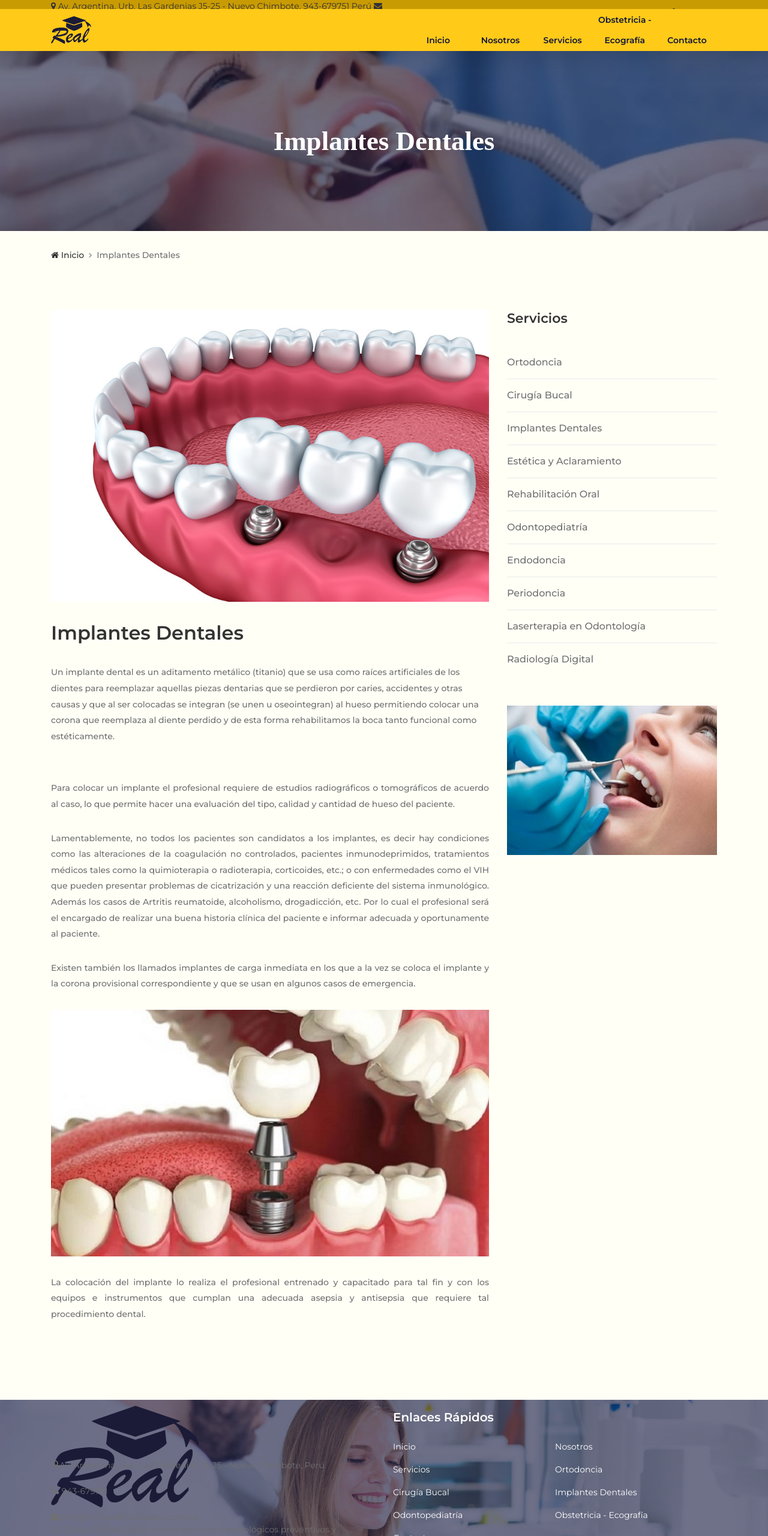
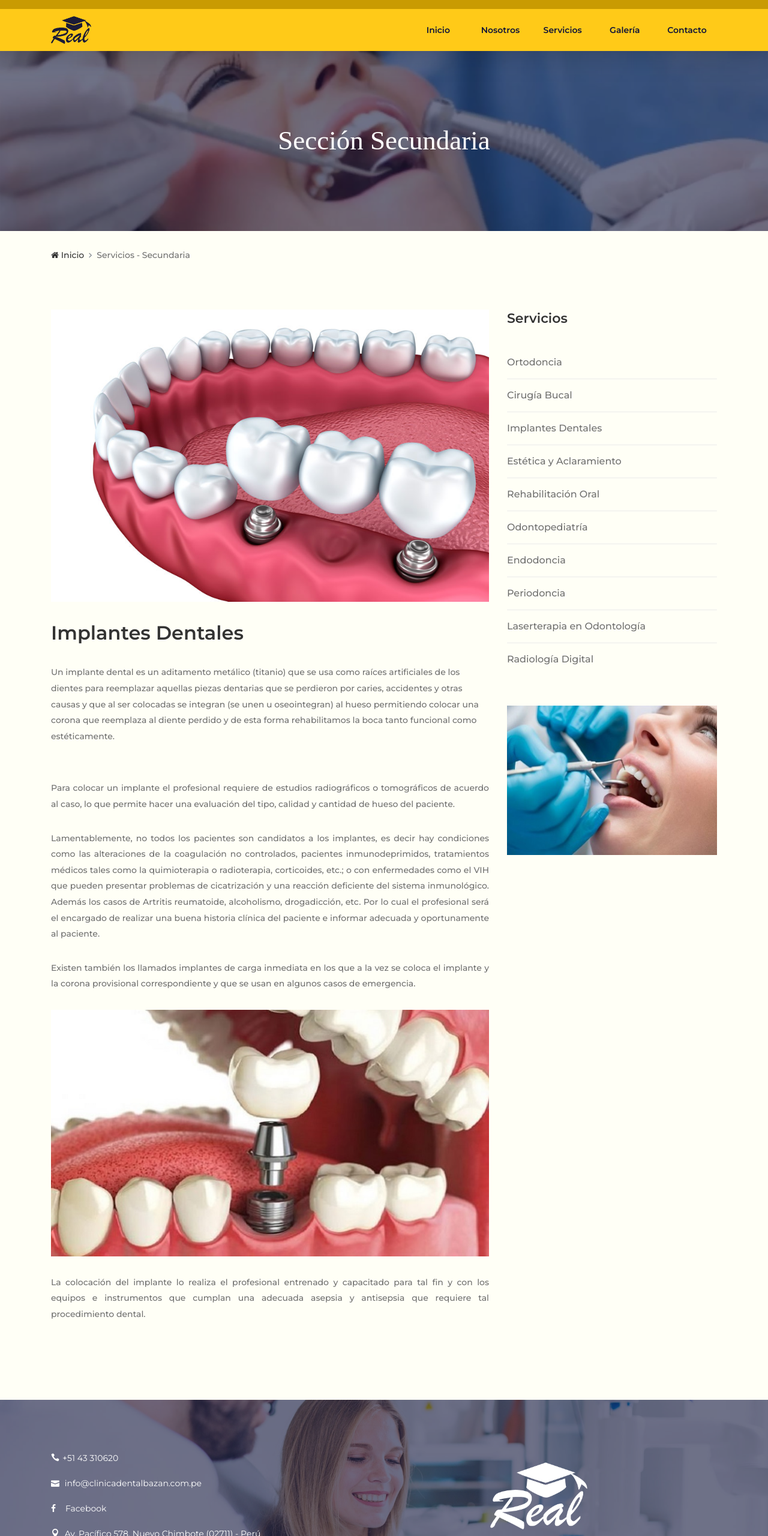
Before and after one commit to David2289/RealPacifico, a website: page secundaria.html in a window 1280 px wide. Shown: the top 2560 px of the page at 60% size. Drawn offline with nearby package versions, Linux system fonts and the light colour scheme.

Commit message:
Pantalla seccion secundaria

```diff
--- a/implantesdentales.html
+++ b/secundaria.html
@@ -3,12 +3,12 @@
 
 <head>
   <meta charset="UTF-8">
-  <meta name="description" content="Cirugía Bucal - Clínica Dental Bazán Nuevo Chimbote Peru">
+  <meta name="description" content="Colegio Real Pacífico">
   <meta http-equiv="X-UA-Compatible" content="IE=edge">
   <meta name="viewport" content="width=device-width, initial-scale=1, shrink-to-fit=no">
 
   <!-- Title -->
-  <title>Cirugía Bucal - Clínica Dental Bazán Nuevo Chimbote Peru</title>
+  <title>Colegio Real Pacífico</title>
 
   <!-- Favicon -->
   <link rel="icon" href="./img/core-img/rp_favicon.png">
@@ -30,27 +30,6 @@
   <header class="header-area">
     <!-- Top Header Area -->
     <div class="top-header-area">
-      <div class="container h-100">
-        <div class="row h-100 align-items-center">
-          <!-- Top Content -->
-          <div class="col-6 col-md-9 col-lg-8">
-            <div class="top-header-content">
-              <a href="#" data-toggle="tooltip" data-placement="bottom" title="Av. Argentina, Urb. Las Gardenias J5-25 - Nuevo Chimbote"><i class="fa fa-map-marker"></i> <span>Av. Argentina, Urb. Las Gardenias J5-25 - Nuevo Chimbote, 943-679751 Perú</span></a>
-              <a href="#" data-toggle="tooltip" data-placement="bottom" title="info@clinicadentalbazan.com.pe"><i class="fa fa-envelope"></i> <span>info@clinicadentalbazan.com.pe</span></a>
-            </div>
-          </div>
-          <!-- Top Header Social Info -->
-          <div class="col-6 col-md-3 col-lg-4">
-            <div class="top-header-social-info text-right">
-              <a href="#" data-toggle="tooltip" data-placement="bottom" title="Facebook"><i class="fa fa-facebook"></i></a>
-              <a href="#" data-toggle="tooltip" data-placement="bottom" title="Twitter"><i class="fa fa-twitter"></i></a>
-              <a href="#" data-toggle="tooltip" data-placement="bottom" title="Google Plus"><i class="fa fa-google-plus"></i></a>
-              <a href="#" data-toggle="tooltip" data-placement="bottom" title="Linkedin"><i class="fa fa-linkedin"></i></a>
-              <a href="#" data-toggle="tooltip" data-placement="bottom" title="Pinterest"><i class="fa fa-pinterest"></i></a>
-            </div>
-          </div>
-        </div>
-      </div>
     </div>
     <!-- Top Header End -->
 
@@ -60,10 +39,8 @@
         <div class="container">
           <!-- Classy Menu -->
           <nav class="classy-navbar justify-content-between" id="dentoNav">
-
             <!-- Logo -->
             <a class="nav-brand" href="index.html"><img src="./img/core-img/rp_logo.png" alt=""></a>
-
             <!-- Navbar Toggler -->
             <div class="classy-navbar-toggler">
               <span class="navbarToggler"><span></span><span></span><span></span></span>
@@ -71,19 +48,17 @@
 
             <!-- Menu -->
             <div class="classy-menu">
-
               <!-- Close Button -->
               <div class="classycloseIcon">
                 <div class="cross-wrap"><span class="top"></span><span class="bottom"></span></div>
               </div>
-
               <!-- Nav Start -->
               <div class="classynav">
                 <ul id="nav">
                   <li><a href="index.html">Inicio</a></li>
                   <li><a href="nosotros.html">Nosotros</a></li>
                   <li><a href="servicio.html">Servicios</a></li>
-                  <li><a href="galeria.html">Obstetricia - Ecografía</a></li>
+                  <li><a href="galeria.html">Galería</a></li>
                   <li><a href="contacto.html">Contacto</a></li>
                 </ul>
               </div>
@@ -97,6 +72,8 @@
       </div>
     </div>
   </header>
+  <!-- Trquiñuela para evitar el salto de todo el contenido al escrollear (cuando el header pasa de relative a fixed) -->
+  <div id="sticky-phantom"></div>
   <!-- ***** Header Area End ***** -->
 
   <!-- ***** Breadcrumb Area Start ***** -->
@@ -104,7 +81,7 @@
     <div class="container h-100">
       <div class="row h-100 align-items-center">
         <div class="col-12">
-          <h2 class="title">Implantes Dentales</h2>
+          <p class="title">Sección Secundaria</p>
         </div>
       </div>
     </div>
@@ -115,8 +92,8 @@
         <div class="col-12">
           <nav aria-label="breadcrumb">
             <ol class="breadcrumb">
-              <li class="breadcrumb-item"><a href="#"><i class="fa fa-home"></i> Inicio</a></li>
-              <li class="breadcrumb-item active" aria-current="page">Implantes Dentales</li>
+              <li class="breadcrumb-item"><a href="index.html"><i class="fa fa-home"></i> Inicio</a></li>
+              <li class="breadcrumb-item active" aria-current="page">Servicios - Secundaria</li>
             </ol>
           </nav>
         </div>
@@ -372,58 +349,23 @@
     <div class="container">
       <div class="row">
         <!-- Single Footer Widget -->
-        <div class="col-12 col-sm-6 col-lg-6">
+        <div id="footer_block_1" class="col-12 col-sm-6 col-lg-6">
           <div class="single-footer-widget">
-            <a href="./index.html" class="d-block mb-4"><img src="./img/core-img/rp_logo.png" alt=""></a>
-            <p> La Clínica Dental Bazán ofrece servicios odontológicos preventivos y avanzados de excelencia y calidad en las especialidades de Periodoncia,  Estética, Ortodoncia e Implantología Dental.</p>
             <div class="footer-contact">
-              <p><i class="icon_pin"></i>Av. Argentina, Urb. Las Gardenias J5-25 - Nuevo Chimbote, Perú</p>
-              <p><i class="icon_phone"></i> 943-679751</p>
-              <p><i class="icon_mail"></i> info@clinicadentalbazan.com.pe</p>
+              <a href="#"><i class="icon_phone"></i>+51 43 310620</a><br><br>
+              <a href="#"><i class="icon_mail"></i> info@clinicadentalbazan.com.pe</a><br><br>
+              <a href="https://www.facebook.com/pg/colegiorealpacifico/" data-toggle="tooltip" data-placement="bottom" target="_blank"><i class="fa fa-facebook"></i>&nbsp; &nbsp;Facebook</a><br><br>
+              <a href="#"><i class="icon_pin"></i>&nbsp;Av. Pacífico 578, Nuevo Chimbote (02711) - Perú</a>
             </div>
           </div>
         </div>
 
         <!-- Single Footer Widget -->
-        <div class="col-12 col-sm-6 col-lg" style="display:none;">
+        <div id="footer_block_2" class="col-12 col-sm-6 col-lg-6">
           <div class="single-footer-widget">
-            <!-- Widget Title -->
-            <h5 class="widget-title">Horarios de Atención</h5>
-
-            <!-- Opening Hours -->
-            <ul class="opening-hours">
-              <li><span>Mon-Wed</span> <span>8.00-18.00</span></li>
-              <li><span>Thu-Fri</span> <span>8.00-17.00</span></li>
-              <li><span>Sat</span> <span>9.00-17.00</span></li>
-              <li><span>Sun</span> <span>10.00-17.00</span></li>
-              <li><span>Holiday</span> <span>Closed</span></li>
-            </ul>
+            <img src="./img/core-img/rp_logo_blanco.png" alt="">
           </div>
         </div>
-
-        <!-- Single Footer Widget -->
-        <div class="col-12 col-sm-6 col-lg-6">
-          <div class="single-footer-widget">
-            <!-- Widget Title -->
-            <h5 class="widget-title">Enlaces Rápidos</h5>
-
-            <!-- Quick Links Nav -->
-            <nav>
-              <ul class="quick-links">
-                <li><a href="index.html">Inicio</a></li>
-                <li><a href="nosotros.html">Nosotros</a></li>
-                <li><a href="servicio.html">Servicios</a></li>
-                <li><a href="ortodoncia.html">Ortodoncia</a></li>
-                <li><a href="cirugiabucal.html">Cirugía Bucal</a></li>
-                <li><a href="implantesdentales.html">Implantes Dentales</a></li>
-                <li><a href="odontopediatria.html">Odontopediatría</a></li>
-                <li><a href="galeria.html">Obstetricia - Ecografía</a></li>
-                <li><a href="contacto.html">Contacto</a></li>
-              </ul>
-            </nav>
-          </div>
-        </div>
-
       </div>
     </div>
 
@@ -442,17 +384,28 @@ Copyright &copy;<script>document.write(new Date().getFullYear());</script> Todos
   </footer>
   <!-- ***** Footer Area End ***** -->
 
+
   <!-- ******* All JS ******* -->
+
+  <!-- JS Dependencies -->
+
   <!-- jQuery js -->
   <script src="js/jquery.min.js"></script>
   <!-- Popper js -->
   <script src="js/popper.min.js"></script>
   <!-- Bootstrap js -->
   <script src="js/bootstrap.min.js"></script>
-  <!-- All js -->
+  <!-- GreenSock library -->
+  <script src="https://cdnjs.cloudflare.com/ajax/libs/gsap/1.18.4/TweenMax.min.js"></script>
+  <script src="https://cdnjs.cloudflare.com/ajax/libs/gsap/1.18.4/TimelineMax.min.js"></script>
+
+  <!-- JS Files -->
+
   <script src="js/dento.bundle.js"></script>
   <!-- Active js -->
   <script src="js/default-assets/active.js"></script>
+  <!-- Animations JS file -->
+  <script type="text/javascript" src="js/greensock/animations.js"></script>
 
 </body>
 
```
Also changed, not shown: contacto.html (+2 -2 lines), galeria.html (+2 -2 lines), index.html (+1 -1 lines), inicial.html (+2 -2 lines), nosotros.html (+2 -2 lines), primaria.html (+2 -2 lines), servicio.html (+3 -3 lines).
